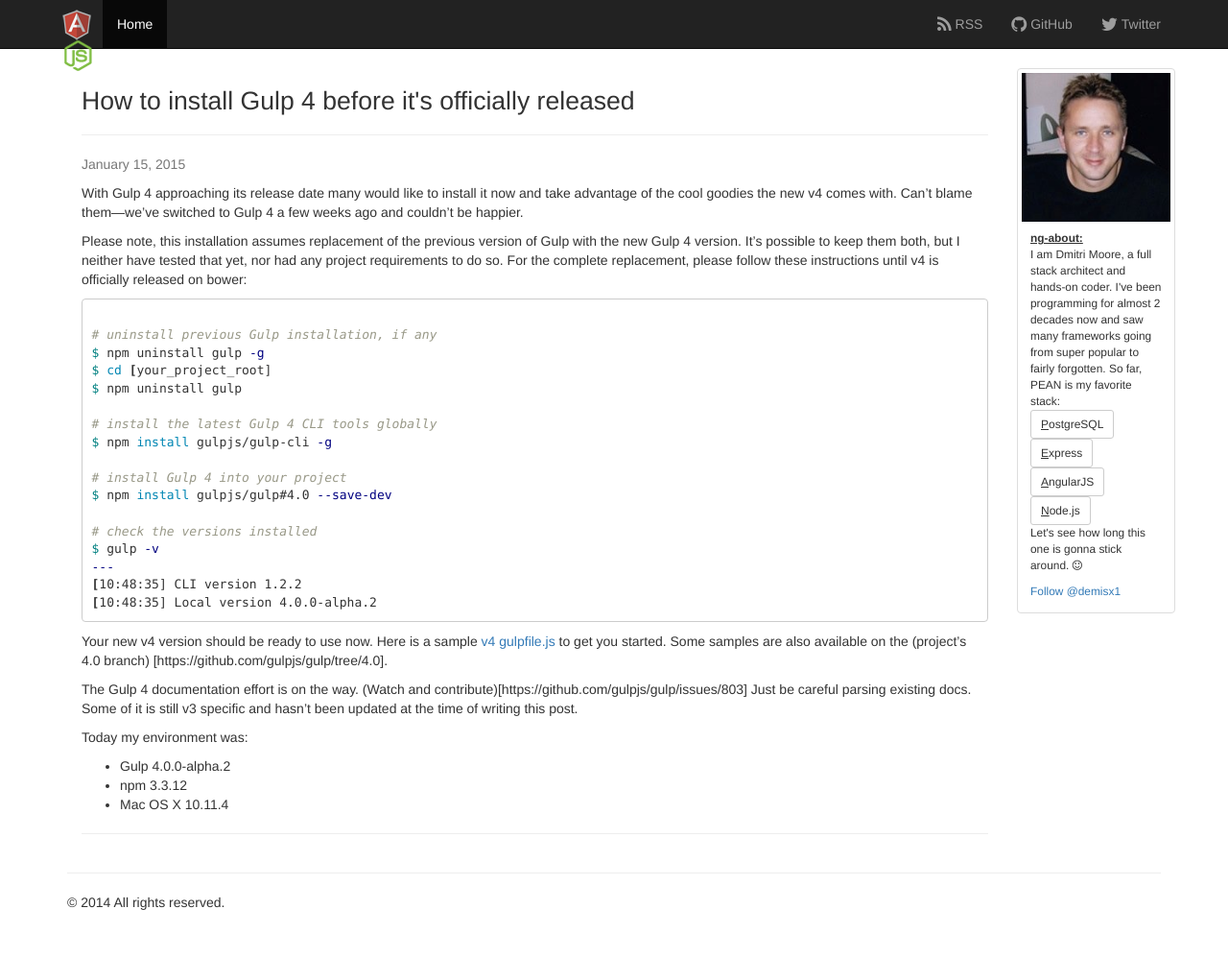
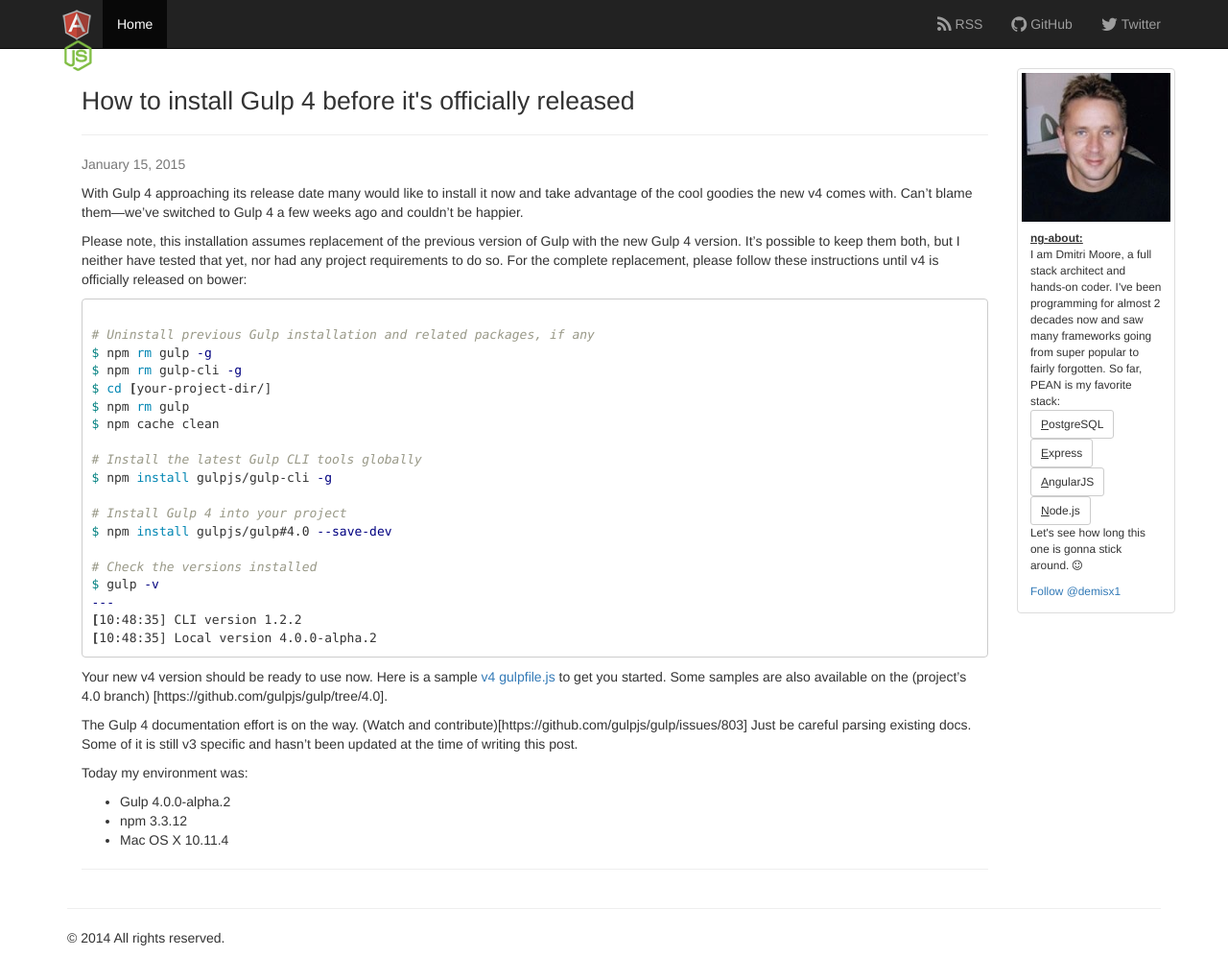
Before and after one commit to demisx/demisx.github.io, a Jekyll site: the page built from _posts/2015-01-15-install-gulp4.md, in a window 1280 px wide. Shown: the whole page at 96% size. Built offline with Jekyll 4.4.1, drawn with Linux system fonts in a browser that asks for light colours; nearby versions of some CDN libraries; comment, search, counter and statistics services are not loaded; before the commit the page ends 960 px from its top, so only the background shows below that.

Commit message:
Update gulp install instructions

````diff
--- a/_posts/2015-01-15-install-gulp4.md
+++ b/_posts/2015-01-15-install-gulp4.md
@@ -20,18 +20,20 @@ officially released on bower:
 
 ```bash
 
-# uninstall previous Gulp installation, if any
-$ npm uninstall gulp -g
-$ cd [your_project_root]
-$ npm uninstall gulp
+# Uninstall previous Gulp installation and related packages, if any
+$ npm rm gulp -g
+$ npm rm gulp-cli -g
+$ cd [your-project-dir/]
+$ npm rm gulp
+$ npm cache clean
 
-# install the latest Gulp 4 CLI tools globally
+# Install the latest Gulp CLI tools globally
 $ npm install gulpjs/gulp-cli -g
 
-# install Gulp 4 into your project
+# Install Gulp 4 into your project
 $ npm install gulpjs/gulp#4.0 --save-dev
 
-# check the versions installed
+# Check the versions installed
 $ gulp -v
 ---
 [10:48:35] CLI version 1.2.2
````
